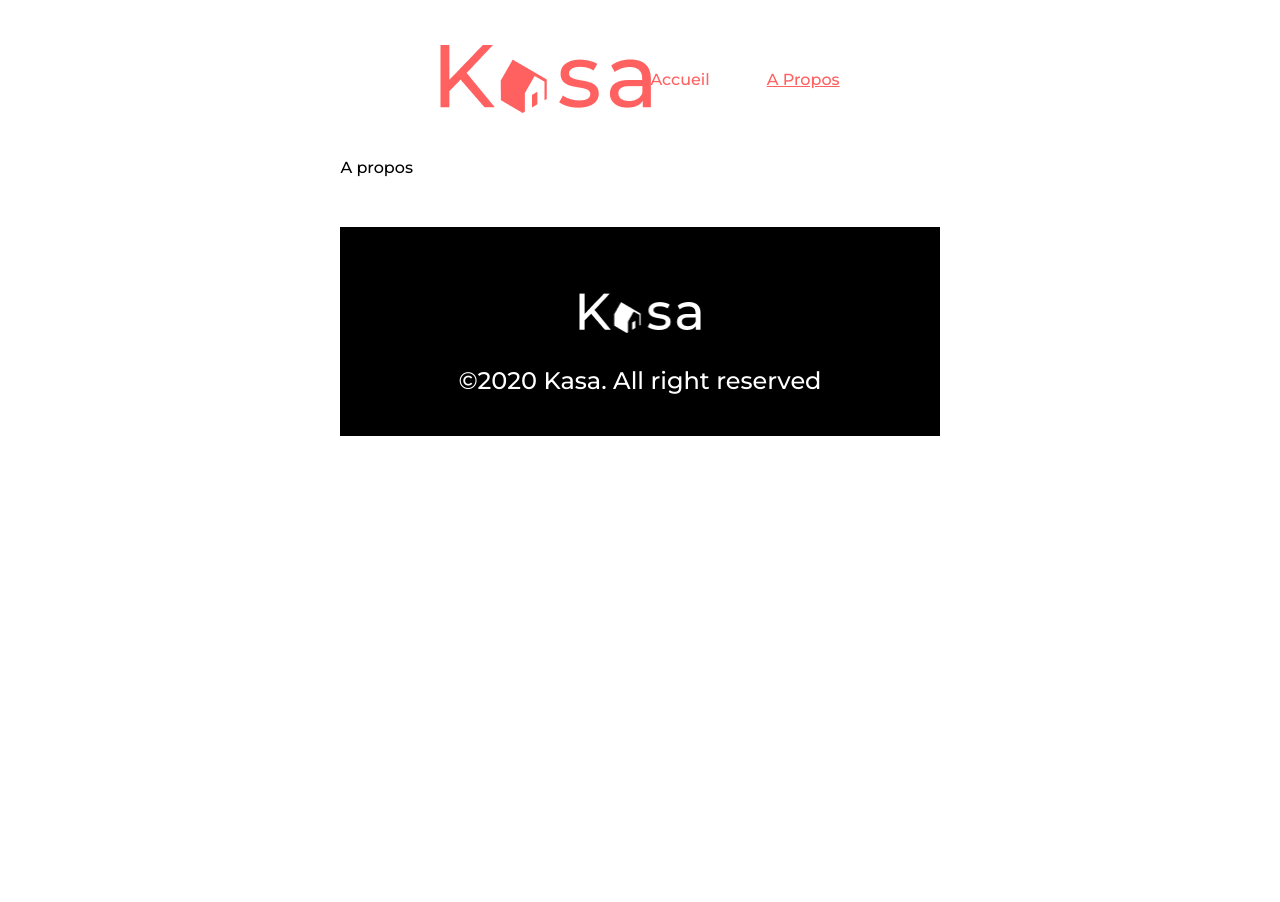
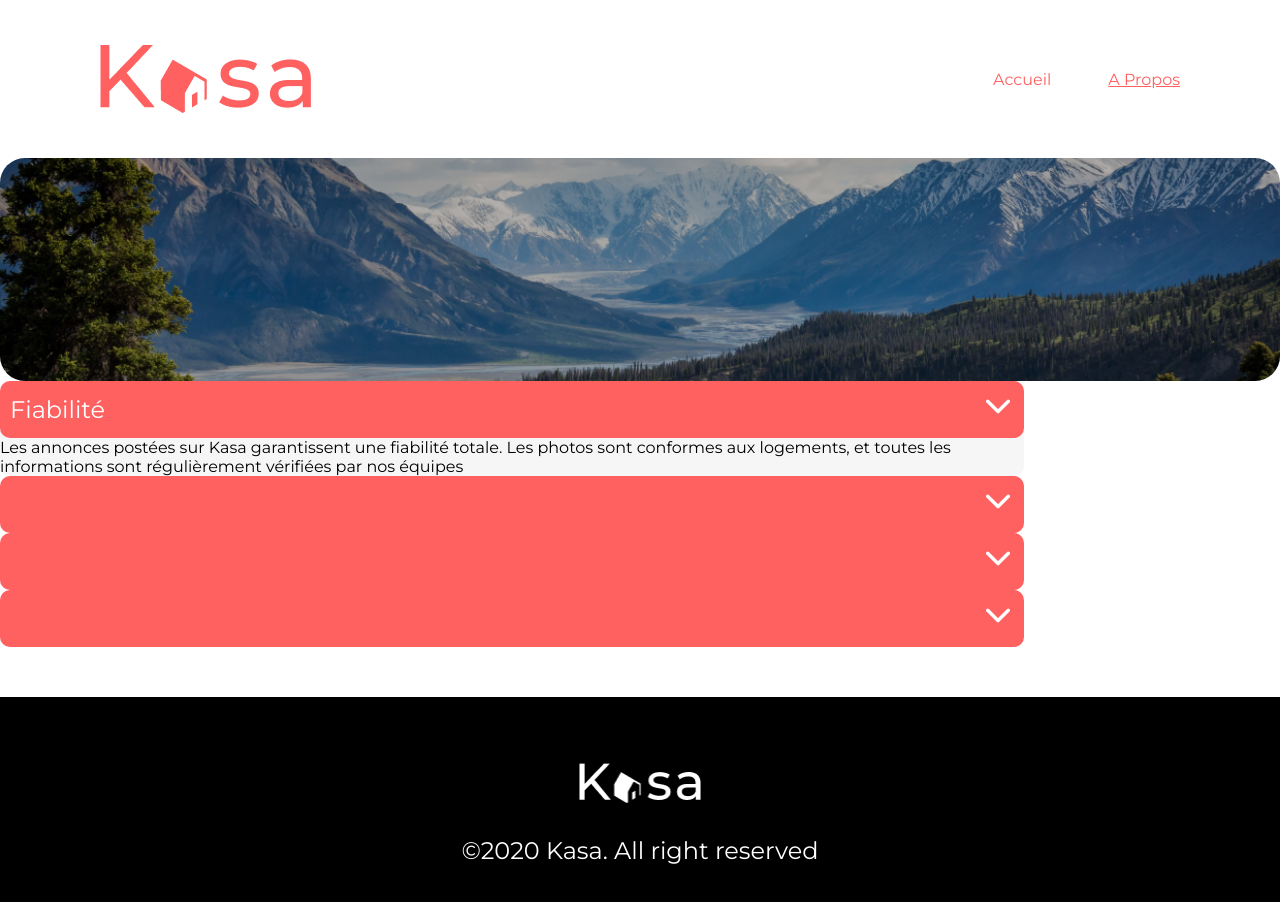
Before and after one commit to PierreFrs/projet-ocr6-kasa, a React (Create React App) app: page /a-propos in a window 1280 px wide. Shown: the top 902 px of the page. Before the commit the page ends 800 px from the top, so only its background shows below. Built offline with nearby package versions, Linux system fonts and the light colour scheme.

Commit message:
component : collapse (under work)

```diff
--- /dev/null
+++ b/src/App.jsx
@@ -0,0 +1,28 @@
+import React from "react";
+import { BrowserRouter as Router, Route, Routes } from "react-router-dom";
+import Error from "./components/Error";
+import APropos from "./pages/A-propos";
+import FicheLogement from "./pages/Fiche-logement";
+import Home from "./pages/Home";
+import Header from "./components/Header";
+import Footer from "./components/Footer";
+
+const App = () => {
+  return (
+    <Router>
+      <Header />
+      <Routes>
+        <Route path="/" element={<Home />} />
+        <Route path="/a-propos" element={<APropos />} />
+        <Route
+          path="/fiche-logement/:logement-id"
+          element={<FicheLogement />}
+        />
+        <Route path="*" element={<Error />} />
+      </Routes>
+      <Footer />
+    </Router>
+  );
+};
+
+export default App;
--- a/src/components/Collapse/collapse.scss
+++ b/src/components/Collapse/collapse.scss
@@ -0,0 +1,48 @@
+@import "../../style/colors.scss";
+
+.collapse {
+  background-color: $background-color2;
+  border-radius: 10px;
+  max-width: 1024px;
+
+  .collapse-title-container {
+    background-color: $red;
+    padding: 10px;
+    border-radius: 10px;
+    display: flex;
+    justify-content: space-between;
+    align-items: center;
+
+    .collapse-title {
+      font-size: 1.5rem;
+      font-weight: normal;
+      color: $white;
+    }
+
+    .arrow-container {
+      width: 32px;
+      cursor: pointer;
+
+      .rotate-up {
+        transition: transform 0.3s ease-in-out;
+        transform: rotate(180deg);
+      }
+
+      .rotate-down {
+        transition: transform 0.3s ease-in-out;
+        transform: rotate(-180deg);
+      }
+    }
+  }
+
+  .collapse-paragraphe {
+    color: $red;
+    font-size: 1.125rem;
+    font-weight: 400;
+    padding: 20px;
+  }
+  .collapsed {
+    transition: transform 0.3s ease-in-out;
+    height: 0px;
+  }
+}
--- a/src/components/Collapse/index.jsx
+++ b/src/components/Collapse/index.jsx
@@ -1,9 +1,21 @@
-import React from 'react'
+import React, {useState} from 'react'
+import "./collapse.scss"
+import arrow from "../../assets/arrow.png"
 
-const Collapse = () => {
+const Collapse = ({item, index}) => {
+
+
   return (
-    <div>Collapse</div>
+    <div className={`collapse ${item.open ? 'open' : ''}`} key={index}>
+      <div className="collapse-title-container">
+        <h3 className='collapse-title'>{item.title}</h3>
+        <div className={`arrow-container`}>
+          <img src={arrow} alt="arrow icon" className="arrow" />
+        </div>
+      </div>
+
+      <p className="collapse-paragraph">{item.content}</p>
+    </div>
   )
-}
-
+};
 export default Collapse
--- a/src/index.js
+++ b/src/index.js
@@ -1,32 +1,14 @@
 import React from "react";
 import ReactDOM from "react-dom/client";
-import { BrowserRouter as Router, Route, Routes } from "react-router-dom";
-import Error from "./components/Error";
-import APropos from "./pages/A-propos";
-import FicheLogement from "./pages/Fiche-logement";
-import Home from "./pages/Home";
-import Header from "./components/Header";
-import Footer from "./components/Footer";
 import "./style/reset.scss";
 import "./style/colors.scss";
 import "./style/typo.scss";
+import App from "./App";
 
 const root = ReactDOM.createRoot(document.getElementById("root"));
 
 root.render(
   <React.StrictMode>
-    <Router>
-      <Header />
-      <Routes>
-        <Route path="/" element={<Home />} />
-        <Route path="/a-propos" element={<APropos />} />
-        <Route
-          path="/fiche-logement/:logement-id"
-          element={<FicheLogement />}
-        />
-        <Route path="*" element={<Error />} />
-      </Routes>
-      <Footer />
-    </Router>
+    <App />
   </React.StrictMode>
 );
--- a/src/pages/A-propos/index.jsx
+++ b/src/pages/A-propos/index.jsx
@@ -1,7 +1,30 @@
+import React, {useState} from 'react'
+import Banner from "../../components/Banner"
+import Collapse from "../../components/Collapse"
+
 const APropos = () => {
-    return (<div>
-        <p>A propos</p>
-        </div>)
+    const [aPropos, setAPropos] = useState([
+       { title: 'Fiabilité',
+        content: 'Les annonces postées sur Kasa garantissent une fiabilité totale. Les photos sont conformes aux logements, et toutes les informations sont régulièrement vérifiées par nos équipes',
+        open: true},
+        { title: '',
+        content: '',
+        open: true},
+        { title: '',
+        content: '',
+        open: true},
+        { title: '',
+        content: '',
+        open: true},
+    ])
+    return (<section className="a-propos">
+        <Banner />
+        <div className="collapses-container">
+            {aPropos.map((item, i) => (
+                <Collapse item={item} index={i} />
+            ))}
+        </div>
+        </section>)
 
 }
 
--- a/src/pages/Home/home.scss
+++ b/src/pages/Home/home.scss
@@ -1,6 +1,6 @@
 @import "../../style/colors.scss";
 
-body {
+.home {
   padding: 0 100px;
   display: flex;
   flex-direction: column;
--- a/src/pages/Home/index.jsx
+++ b/src/pages/Home/index.jsx
@@ -5,7 +5,7 @@ import data from "../../data.json";
 import "./home.scss"
 
 const Home = () => {
-    return <body>
+    return <section className="home">
     <Banner />
     <div className="cards-container">
         {data.map((card) => (
@@ -13,7 +13,7 @@ const Home = () => {
 
         ))}
     </div>
-    </body>
+    </section>
 }
 
 export default Home
--- a/src/style/typo.scss
+++ b/src/style/typo.scss
@@ -1,5 +1,5 @@
 // Typography
-@import url("https://fonts.googleapis.com/css2?family=Montserrat:wght@500;700&display=swap");
+@import url("https://fonts.googleapis.com/css2?family=Montserrat:wght@400;500;700&display=swap");
 
 * {
   font-family: "Montserrat", sans-serif;
```
Also changed, not shown: src/assets/arrow.png (added).
